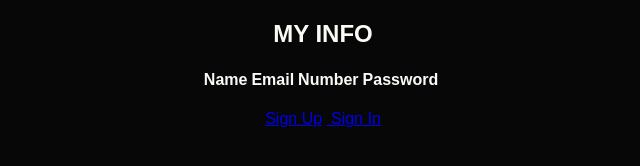
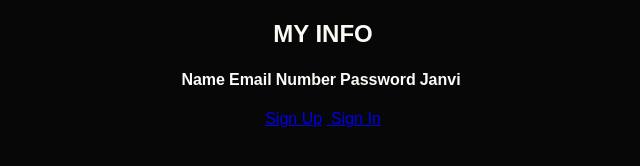
Before and after one commit to JanviKotecha/JavaScript, a plain HTML site: page index.html in a window 1280 px wide. Shown: the full height of the page, 317-957 px from the left. Drawn offline with Linux system fonts and the light colour scheme.

Commit message:
Update index.html

```diff
--- a/index.html
+++ b/index.html
@@ -22,6 +22,7 @@
             <th>Email</th>
             <th>Number</th>
             <th>Password</th>
+               <th>Janvi </th>
             <th></th>
           </tr>
         </thead>
```
